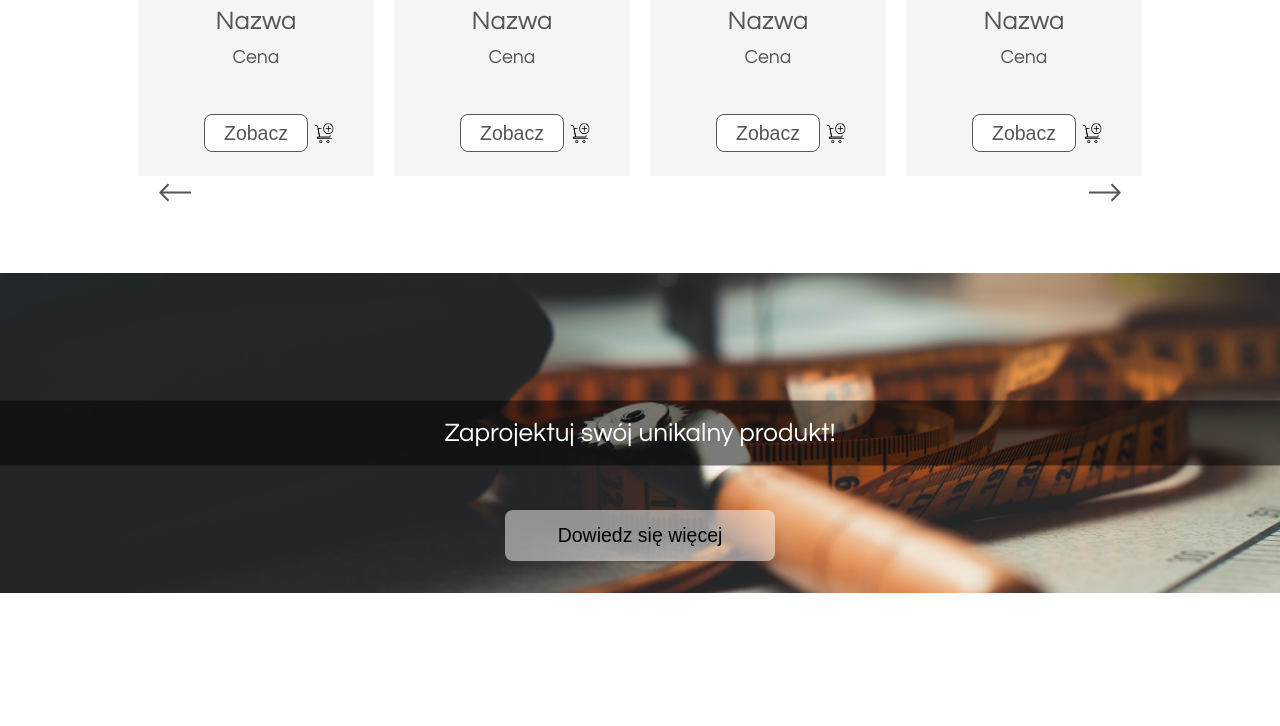
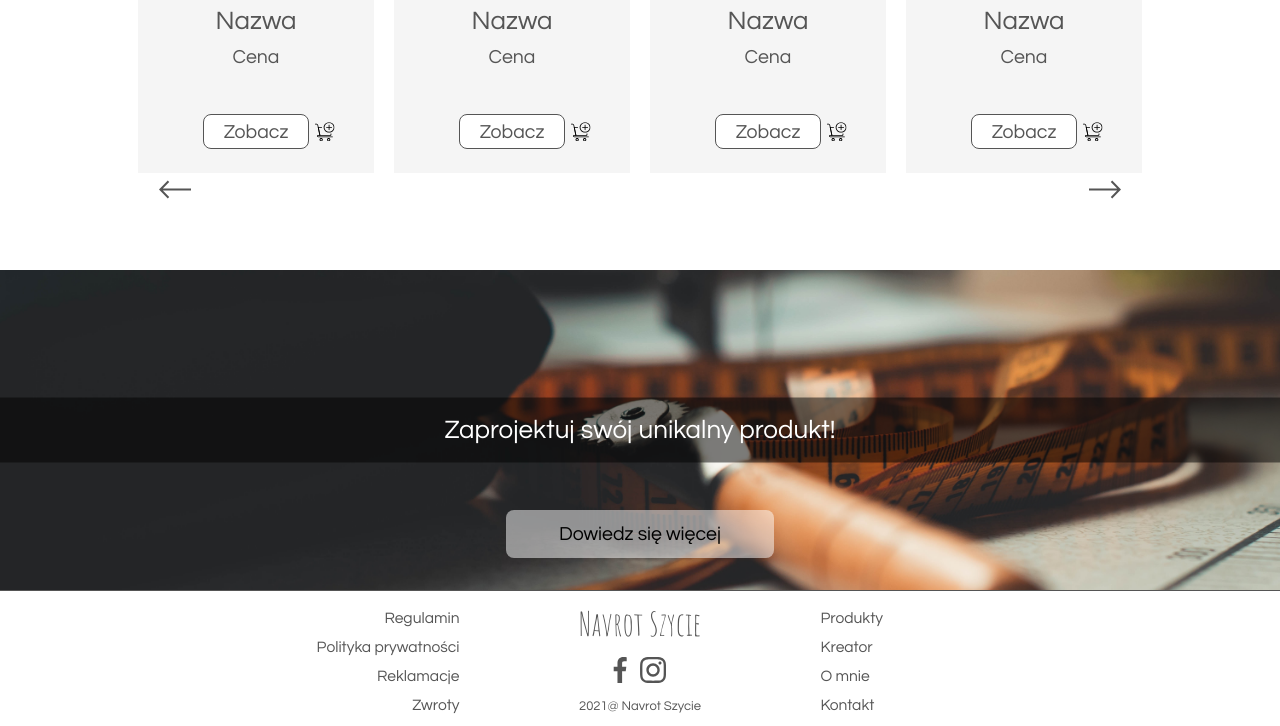
Before and after one commit to rybakpawel/NavrotSzycie, a React app in the folder client/: page / in a window 1280 px wide. Shown: the part 1144-1870 px from the top of the page. Before the commit the page ends 1737 px from the top, so only its background shows below. Built offline with nearby package versions, Linux system fonts and the light colour scheme; a web font is replaced by a local one.

Commit message:
Create view for footer

```diff
--- /dev/null
+++ b/client/src/jsx/components/Footer.jsx
@@ -0,0 +1,37 @@
+import React from 'react';
+import { Link } from 'react-router-dom';
+import facebook from '../../assets/icons/facebook-footer.svg';
+import instagram from '../../assets/icons/instagram-footer.svg';
+
+const Footer = () => {
+    return (
+        <footer className='footer'>
+            <div className='footer__column footer__column--left'>
+                <button className='footer__column__button footer__column__button--left'>Regulamin</button>
+                <button className='footer__column__button footer__column__button--left'>Polityka prywatności</button>
+                <button className='footer__column__button footer__column__button--left'>Reklamacje</button>
+                <button className='footer__column__button footer__column__button--left'>Zwroty</button>
+            </div>
+            <div className='footer__column footer__column--middle'>
+                <h3 className='footer__column__logo'>Navrot Szycie</h3>
+                <div div className='footer__column__icons'>
+                    <Link to={{ pathname: 'https://www.facebook.com/navrot.szycie' }} target='_blank'>
+                        <img src={facebook} alt='facebook' />
+                    </Link>
+                    <Link to={{ pathname: 'https://www.instagram.com/navrot_szycie' }} target='_blank'>
+                        <img src={instagram} alt='instagram' />
+                    </Link>
+                </div>
+                <h4 className='footer__column__copywrite'>2021@ Navrot Szycie</h4>
+            </div>
+            <div className='footer__column footer__column--right'>
+                <button className='footer__column__button footer__column__button--right'>Produkty</button>
+                <button className='footer__column__button footer__column__button--right'>Kreator</button>
+                <button className='footer__column__button footer__column__button--right'>O mnie</button>
+                <button className='footer__column__button footer__column__button--right'>Kontakt</button>
+            </div>
+        </footer>
+    )
+}
+
+export default Footer;
--- a/client/src/jsx/pages/HomePage.jsx
+++ b/client/src/jsx/pages/HomePage.jsx
@@ -3,6 +3,7 @@ import Header from '../components/Header';
 import Hero from '../components/Hero';
 import NewItems from '../components/NewItems';
 import DesignAd from '../components/DesignAd';
+import Footer from '../components/Footer';
 
 const HomePage = () => {
     return (
@@ -11,6 +12,7 @@ const HomePage = () => {
             <Hero />
             <NewItems />
             <DesignAd />
+            <Footer />
         </>
     )
 };
--- a/client/src/styles/base/_app.scss
+++ b/client/src/styles/base/_app.scss
@@ -33,3 +33,7 @@ a {
     text-decoration: none;
     color: $base-font;
 }
+
+button {
+    font-family: 'Questrial', sans-serif;
+}
--- /dev/null
+++ b/client/src/styles/layout/_footer.scss
@@ -0,0 +1,82 @@
+.footer {
+    display: flex;
+    justify-content: center;
+    max-height: 15rem;
+    padding: 5% 3%;
+    border-top: solid $base-font 1px;
+
+    @media (min-width: 576px) {
+        justify-content: space-between;
+        padding: 3%;
+    }
+
+    @media (min-width: 992px) {
+        justify-content: space-between;
+        padding: 1% 3%;
+    }
+
+    &__column {
+        display: flex;
+        flex-direction: column;
+
+        &--left,
+        &--right {
+            flex-basis: 35%;
+        }
+
+        &--middle {
+            justify-content: space-between;
+            text-align: center;
+        }
+
+        &__button {
+            margin: 0.5rem 0;
+            font-size: 1.2rem;
+            color: $base-font;
+            border: none;
+            background-color: transparent;
+
+            &:nth-last-child(1) {
+                margin-bottom: 0;
+            }
+
+            &--left {
+                text-align: left;
+
+                @media (min-width: 576px) {
+                    text-align: right;
+                }
+            }
+
+            &--right {
+                text-align: right;
+
+                @media (min-width: 576px) {
+                    text-align: left;
+                }
+            }
+        }
+
+        &__logo {
+            font-family: 'Amatic SC', sans-serif;
+            font-size: 2.5rem;
+            font-weight: normal;
+        }
+
+        &__icons {
+            display: flex;
+            justify-content: center;
+
+            img {
+                max-width: 2rem;
+                // margin: 0 0.5rem;
+                margin-right: 0.5rem;
+            }
+        }
+
+        &__copywrite {
+            font-weight: normal;
+            font-size: 1rem;
+        }
+    }
+}
--- a/client/src/styles/style.scss
+++ b/client/src/styles/style.scss
@@ -8,6 +8,7 @@
 @import './components/sectionTitle';
 @import './components/smallCard';
 @import './layout/designAd';
+@import './layout/footer';
 @import './layout/header';
 @import './layout/hero';
 @import './layout/menu';
```
Also changed, not shown: client/src/assets/icons/facebook-footer.svg (added), client/src/assets/icons/instagram-footer.svg (added), client/src/styles/style.css, 1 other file.
